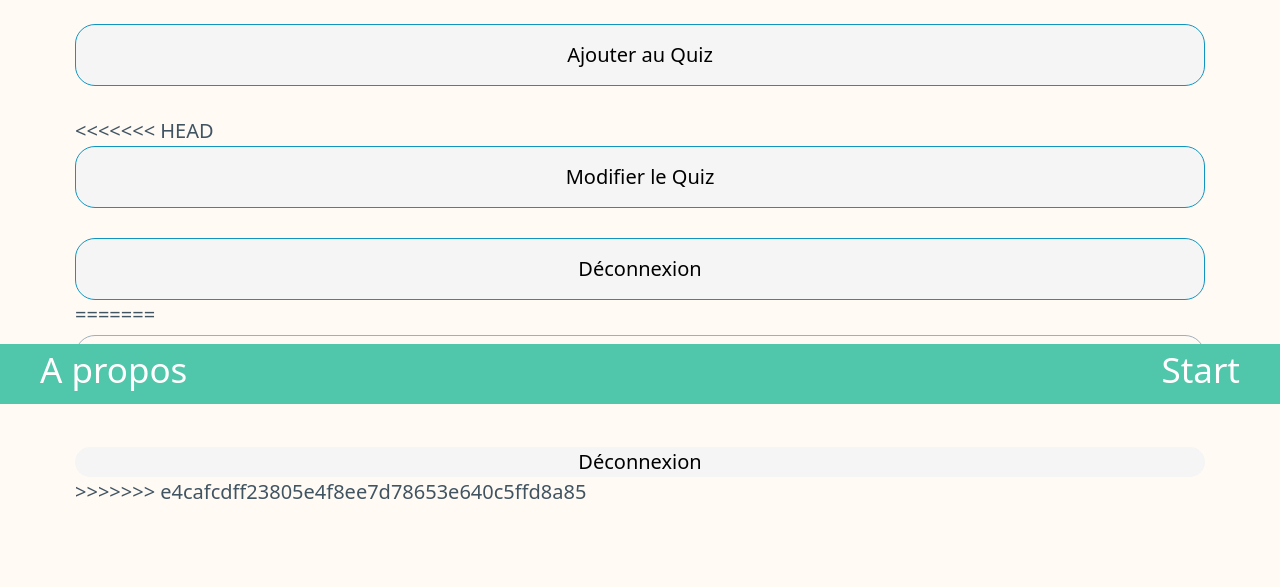
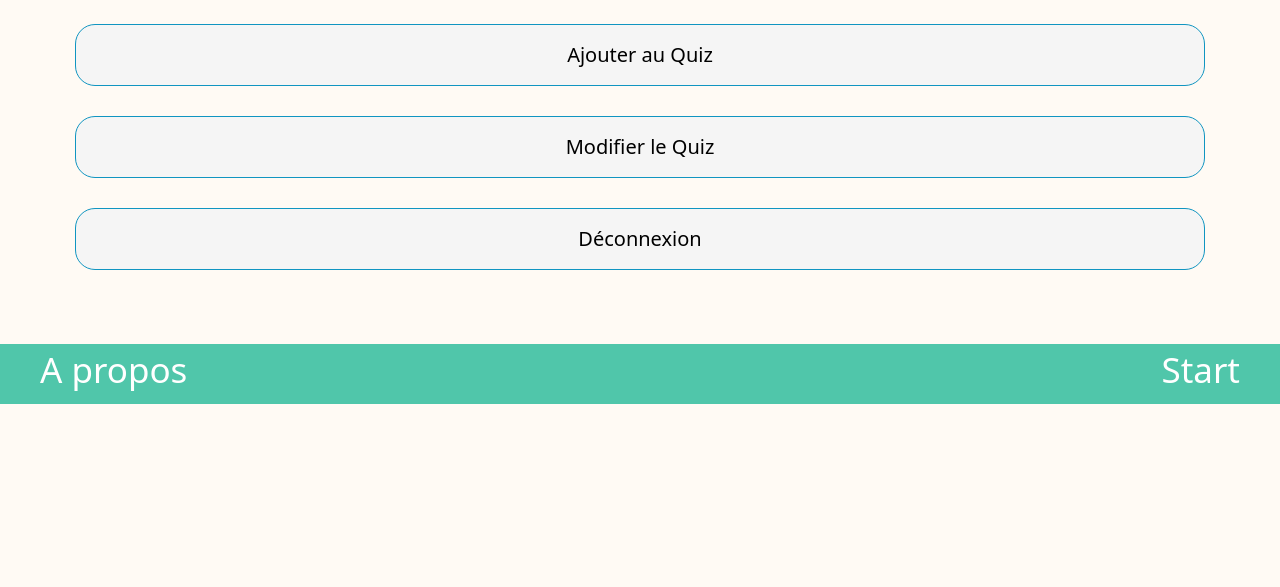
Before and after one commit to Aude711/trilinga, a PHP site: template src/View/admin.html.twig in a window 1280 px wide. Shown: the part 396-983 px from the top of the page. After the commit the page ends 800 px from the top, so only its background shows below. Run offline with PHP 8.4, Linux system fonts and the light colour scheme; the template is opened without the code that fills it, so the values that code supplies are empty; some libraries are stand-ins or nearby versions.

Commit message:
with quiz

```diff
--- a/src/View/admin.html.twig
+++ b/src/View/admin.html.twig
@@ -8,19 +8,9 @@
     <div>
         <a href="/admin/add" role="button" class="add" >Ajouter au Quiz</a><br>
 
-<<<<<<< HEAD
         <a href="/admin/edit" role="button" class="edit">Modifier le Quiz</a><br>
 
         <a href="/logout" role="button" class="logout">Déconnexion</a>
-=======
-            <label for="modif">
-                <input type="text" id="modif" name="modif" placeholder="Modifier">
-            </label>
-            <br>
-
-            <a href="/logout" class="logout">Déconnexion</a>
-        </form>
->>>>>>> e4cafcdff23805e4f8ee7d78653e640c5ffd8a85
     </div>
 {% endblock %}
 
```
